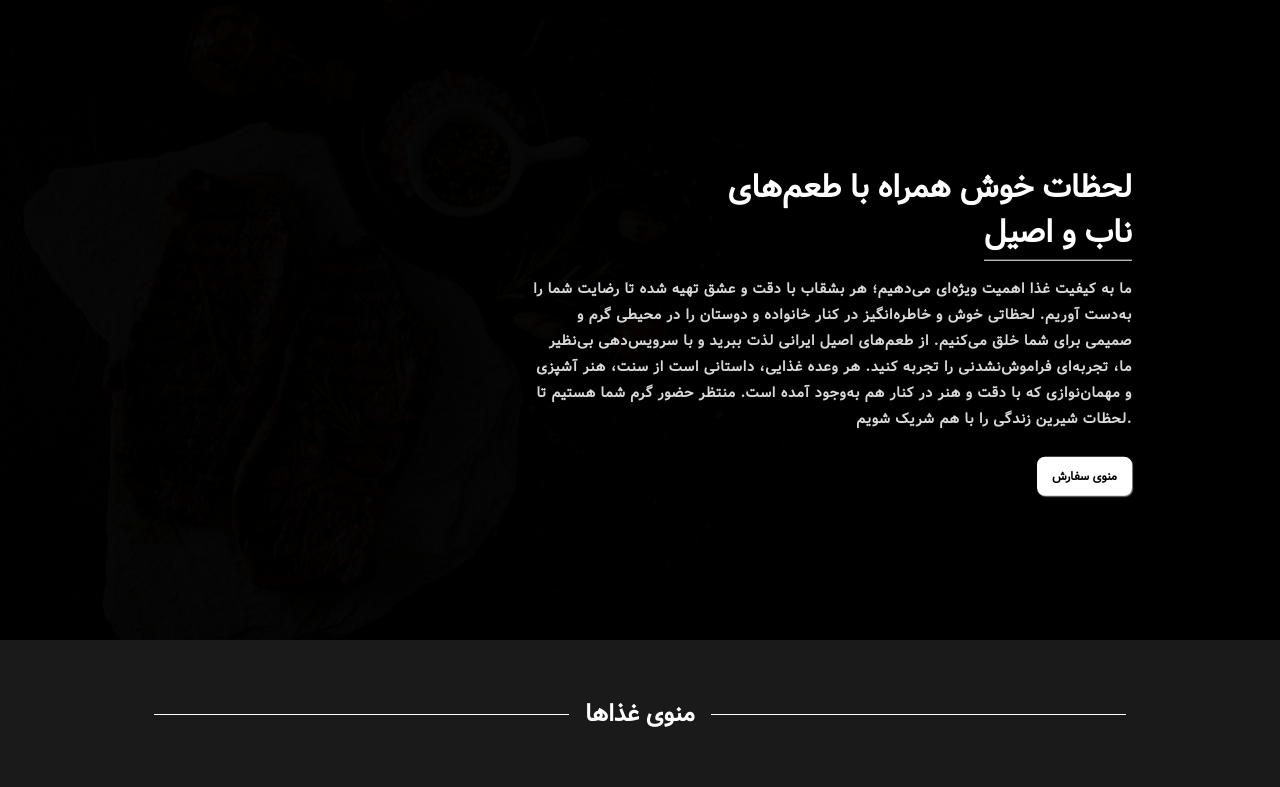
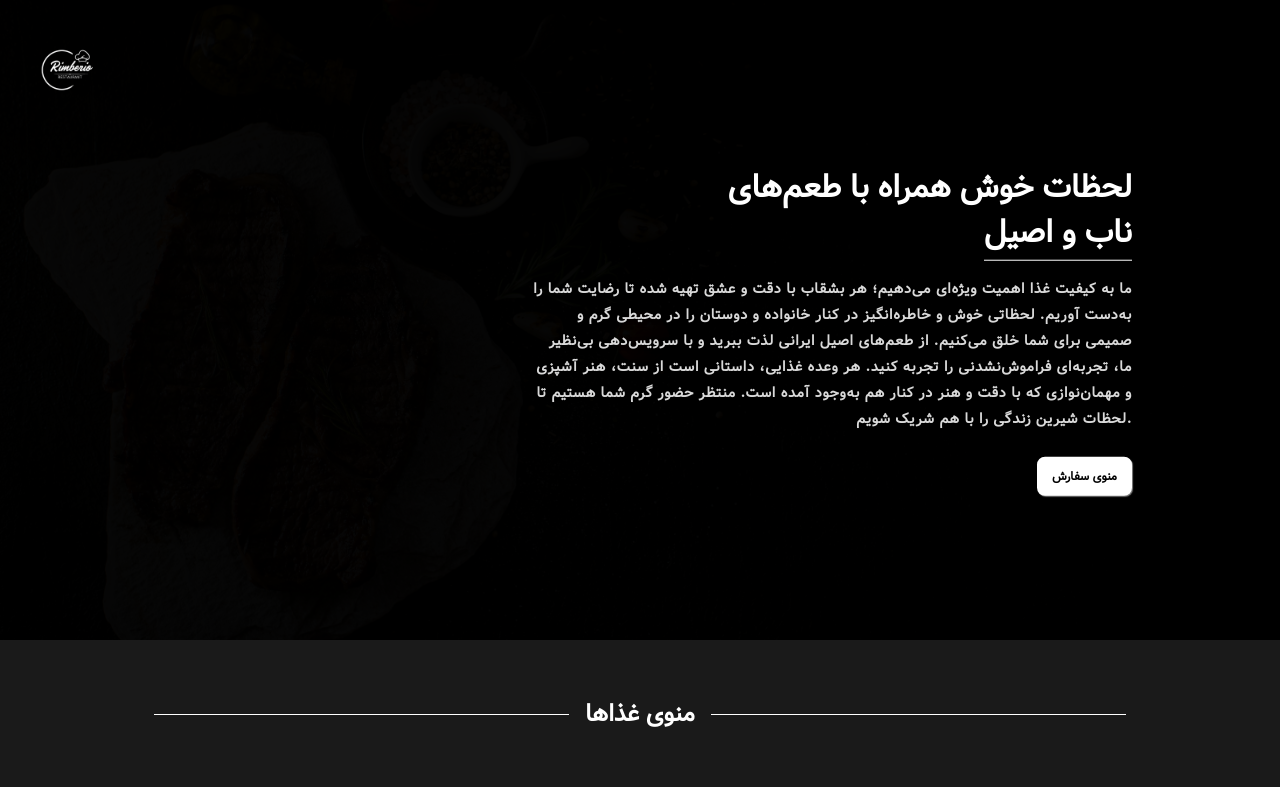
Before and after one commit to Alireza-Mohammadpoor/Restaurant-, a Next.js app: page / in a window 1280 px wide. Shown: the top 787 px of the page. Built offline with nearby package versions, Linux system fonts and the light colour scheme.

Commit message:
Add logo to top left and style it white

```diff
--- a/components/nav.jsx
+++ b/components/nav.jsx
@@ -438,23 +438,84 @@
 
 
 
+// 'use client';
+
+// import React from 'react';
+// // import styles from './nav.module.css';
+// import styles from '@/styles/nav.module.css'
+// // import Image from 'next/image';
+
+// export default function NavBar() {
+//   return (
+//     <div className={styles.navbarContainer}>
+//       <img
+//         src="/img/4.jpg"
+//         alt="navbar"
+//         className={styles.navbarImage}
+//       />
+
+
+
+//       <div className={styles.navbarOverlay} />
+
+//       <div className={styles.navbarTextContainer}>
+//         <h1 className={styles.navbarHeading}>
+//           لحظات خوش همراه با طعم‌های <br />
+//           <span>ناب و اصیل</span>
+//         </h1>
+
+//         <p className={styles.navbarParagraph}>
+//           ما به کیفیت غذا اهمیت ویژه‌ای می‌دهیم؛ هر بشقاب با دقت و عشق تهیه شده تا رضایت شما را به‌دست آوریم.
+//           لحظاتی خوش و خاطره‌انگیز در کنار خانواده و دوستان را در محیطی گرم و صمیمی برای شما خلق می‌کنیم.
+//           از طعم‌های اصیل ایرانی لذت ببرید و با سرویس‌دهی بی‌نظیر ما، تجربه‌ای فراموش‌نشدنی را تجربه کنید.
+//           هر وعده غذایی، داستانی است از سنت، هنر آشپزی و مهمان‌نوازی که با دقت و هنر در کنار هم به‌وجود آمده است.
+//           منتظر حضور گرم شما هستیم تا لحظات شیرین زندگی را با هم شریک شویم.
+//         </p>
+
+//         <div className={styles.navbarButtonGroup}>
+//           <button className={styles.navbarButton}>
+//             <a href="#menu">منوی سفارش</a>
+//           </button>
+//         </div>
+//       </div>
+//     </div>
+
+//   );
+// }
+
+
+
+
+
+
+
+
+
+
+
+
+
 'use client';
 
 import React from 'react';
-// import styles from './nav.module.css';
-import styles from '@/styles/nav.module.css'
-// import Image from 'next/image';
+import styles from '@/styles/nav.module.css';
 
 export default function NavBar() {
   return (
     <div className={styles.navbarContainer}>
+      {/* LOGO IN TOP LEFT */}
+      <img
+        src="/img/Brown_Simple_Circle_Restaurant_Logo-removebg-preview.png"
+        alt="logo"
+        className={styles.logo}
+      />
+
+      {/* BACKGROUND IMAGE */}
       <img
         src="/img/4.jpg"
         alt="navbar"
         className={styles.navbarImage}
       />
-
-
 
       <div className={styles.navbarOverlay} />
 
--- a/styles/nav.module.css
+++ b/styles/nav.module.css
@@ -102,3 +102,14 @@
   color: black;
   text-decoration: none;
 }
+
+
+.logo {
+  position: absolute;
+  top: 20px;
+  left: 20px;
+  width: 100px;
+  height: auto;
+  z-index: 10;
+  filter: brightness(0) invert(1); /* turns dark colors white */
+}
```
Also changed, not shown: public/img/Brown_Simple_Circle_Restaurant_Logo-removebg-preview.png (added).
